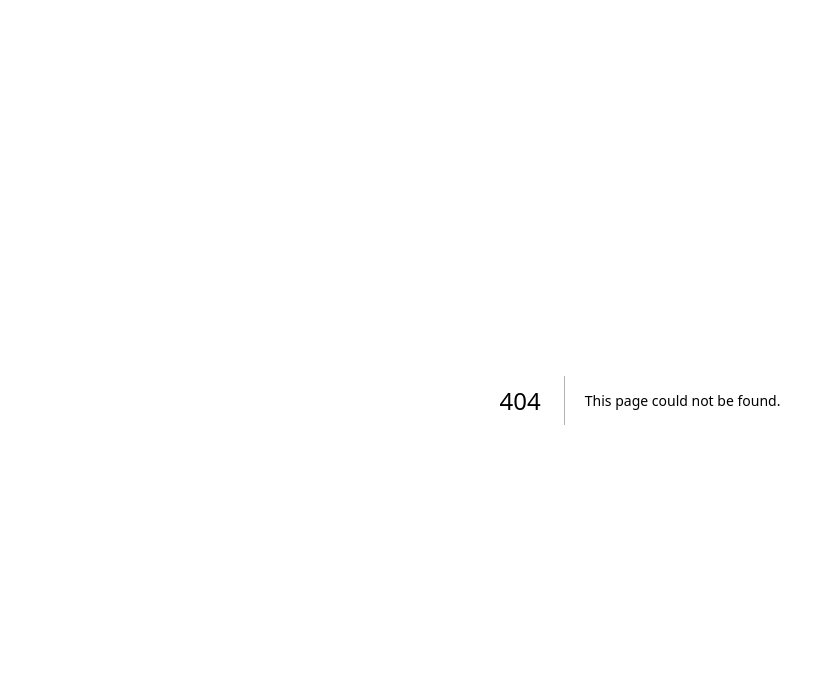
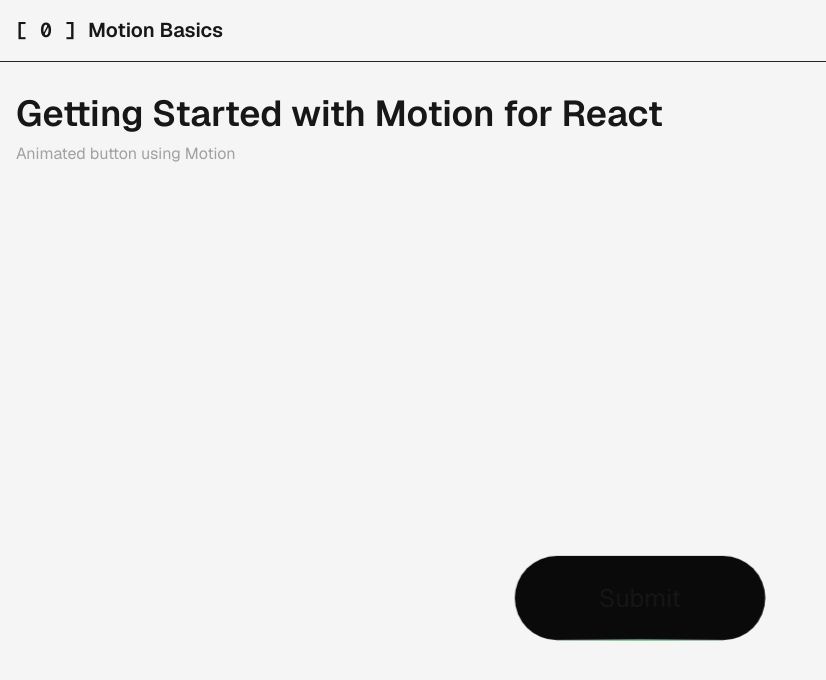
Before and after one commit to Ashmin-Bhujel/motion-basics, a Next.js app: page /chapter/1 in a window 1280 px wide. Before the commit this address had no page. Shown: the top 680 px of the page, without its empty margins (0-826 px from the left). Built offline with nearby package versions, Linux system fonts and the light colour scheme.

Commit message:
feat: chapter-1 animated button

```diff
--- /dev/null
+++ b/app/chapter/1/AnimatedButton.tsx
@@ -0,0 +1,36 @@
+"use client";
+import { motion } from "motion/react";
+
+export default function AnimatedButton() {
+  return (
+    <motion.button
+      className="group relative translate-z-10 rounded-full bg-neutral-950 px-20 py-6 text-2xl transition-colors duration-300 ease-in-out hover:text-green-400 hover:shadow-xs hover:shadow-green-400"
+      initial={{
+        opacity: 0,
+        y: 32,
+      }}
+      animate={{
+        opacity: 1,
+        y: 0,
+      }}
+      whileHover={{
+        rotateX: 15,
+        rotateY: 15,
+        y: -20,
+        scale: 1.15,
+      }}
+      whileTap={{
+        y: 0,
+        scale: 0.85,
+      }}
+      transition={{
+        duration: 0.3,
+        ease: "easeInOut",
+      }}
+    >
+      Submit
+      <span className="absolute inset-x-0 bottom-0 mx-auto h-px w-3/4 bg-gradient-to-r from-transparent via-green-500 to-transparent"></span>
+      <span className="absolute inset-x-0 bottom-0 mx-auto h-1 w-4/5 bg-gradient-to-r from-transparent via-green-500 to-transparent opacity-0 blur-sm transition-opacity duration-300 ease-in-out group-hover:opacity-100"></span>
+    </motion.button>
+  );
+}
--- /dev/null
+++ b/app/chapter/1/page.tsx
@@ -0,0 +1,32 @@
+import { Metadata } from "next";
+import AnimatedButton from "./AnimatedButton";
+
+export const metadata: Metadata = {
+  title: "Getting Started with Motion for React",
+  description: "Chapter 1 of learning Motion for React",
+};
+
+export default function GettingStarted() {
+  return (
+    <main className="container mx-auto px-4 py-8">
+      <section>
+        <h1 className="mb-2 text-4xl font-semibold">
+          Getting Started with Motion for React
+        </h1>
+        <p className="text-neutral-400">Animated button using Motion</p>
+      </section>
+
+      {/* Animated button */}
+      <section
+        className="mt-8 flex min-h-screen w-full items-center justify-center perspective-midrange transform-3d"
+        style={{
+          background: `radial-gradient(circle at 0.5px 0.5px, rgba(255, 255, 255, 0.15) 1px, transparent 0)`,
+          backgroundSize: "0.5rem 0.5rem",
+          backgroundRepeat: "repeat",
+        }}
+      >
+        <AnimatedButton />
+      </section>
+    </main>
+  );
+}
--- a/app/layout.tsx
+++ b/app/layout.tsx
@@ -1,6 +1,7 @@
 import type { Metadata } from "next";
 import { Geist, Geist_Mono } from "next/font/google";
 import "./globals.css";
+import Header from "@/components/Header";
 
 const geistSans = Geist({
   variable: "--font-geist-sans",
@@ -27,6 +28,7 @@
       <body
         className={`${geistSans.variable} ${geistMono.variable} antialiased`}
       >
+        <Header />
         {children}
       </body>
     </html>
--- a/app/page.tsx
+++ b/app/page.tsx
@@ -1,7 +1,38 @@
+import NavLink, { NavLinkProp } from "@/components/NavLink";
+
+const navLinks: NavLinkProp[] = [
+  {
+    id: "[ 1 ]",
+    href: "/chapter/1",
+    content: "Getting Started with Motion for React",
+  },
+];
+
 export default function Home() {
   return (
     <main className="container mx-auto px-4 py-8">
-      <h1 className="text-center text-4xl font-semibold">Motion Basics</h1>
+      <h1 className="mb-4 text-4xl font-semibold">
+        <span>Learning Basics of Motion for React</span>
+      </h1>
+
+      {/* Chapters */}
+      <section className="min-h-screen w-full">
+        <h2 className="mb-2 text-2xl text-neutral-400">Chapters</h2>
+
+        <div>
+          <ul className="pl-8">
+            {navLinks.map((navLink) => (
+              <li key={navLink.id}>
+                <NavLink
+                  id={navLink.id}
+                  href={navLink.href}
+                  content={navLink.content}
+                />
+              </li>
+            ))}
+          </ul>
+        </div>
+      </section>
     </main>
   );
 }
--- /dev/null
+++ b/components/Header.tsx
@@ -0,0 +1,18 @@
+import Link from "next/link";
+
+export default function Header() {
+  return (
+    <header className="border-b border-neutral-800">
+      <nav className="container mx-auto p-4">
+        <Link href={"/"} className="group text-xl font-semibold">
+          <span className="font-mono">[ 0 ] </span>
+
+          <span className="inline-flex flex-col">
+            <span>Motion Basics</span>
+            <span className="w-full origin-left scale-x-0 border-b bg-neutral-100 transition-transform duration-300 ease-in-out group-hover:scale-x-100"></span>
+          </span>
+        </Link>
+      </nav>
+    </header>
+  );
+}
--- /dev/null
+++ b/components/NavLink.tsx
@@ -0,0 +1,20 @@
+import Link from "next/link";
+
+export interface NavLinkProp {
+  id: string;
+  href: string;
+  content: string;
+}
+
+export default function NavLink({ id, href, content }: NavLinkProp) {
+  return (
+    <Link href={href} className="group">
+      <span className="font-mono">{id} </span>
+
+      <span className="inline-flex flex-col">
+        <span>{content}</span>
+        <span className="w-full origin-left scale-x-0 border-b bg-neutral-100 transition-transform duration-300 ease-in-out group-hover:scale-x-100"></span>
+      </span>
+    </Link>
+  );
+}
--- a/package.json
+++ b/package.json
@@ -9,6 +9,7 @@
     "lint": "next lint"
   },
   "dependencies": {
+    "motion": "^12.23.6",
     "next": "15.4.1",
     "react": "19.1.0",
     "react-dom": "19.1.0"
```
Also changed, not shown: 1 other file (tests, documents, lock files or other folders).
